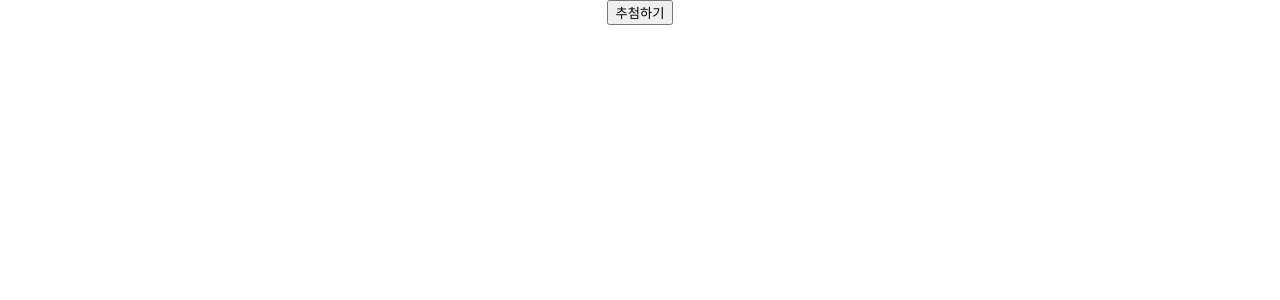
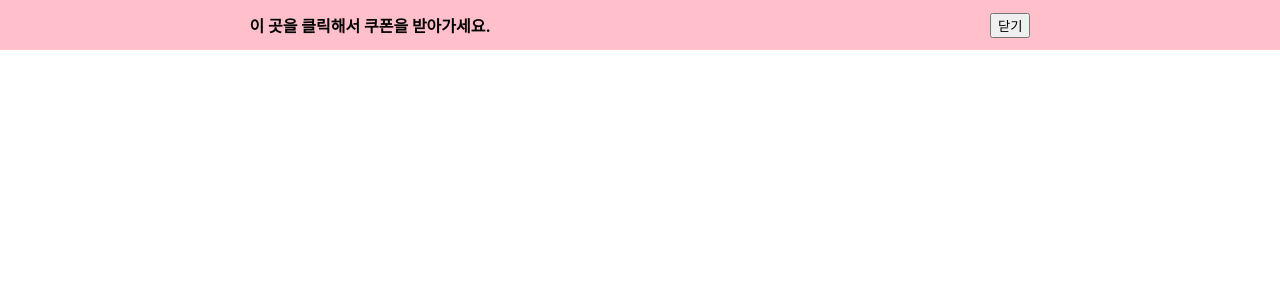
Before and after one commit to suga-ming/react, a React (Create React App) app in the folder practice/: page / in a window 1280 px wide. Shown: the top 300 px of the page. Built offline with nearby package versions, Linux system fonts and the light colour scheme.

Commit message:
component

```diff
--- a/practice/src/App.js
+++ b/practice/src/App.js
@@ -8,6 +8,7 @@
 import Clock from "./components/Clock";
 import FunctionClock from "./components/FunctionClock";
 import Random from "./components/Random";
+import Banner from "./components/Banner";
 
 function App() {
   const [cards, setCards] = useState([]);
@@ -28,11 +29,15 @@
     setPicked([...picked, randomItem]);
   }
 
-  console.log(picked);
-
   useEffect(() => {
     setCards(datas);
   }, []);
+
+  const result = picked.map((pick) => (
+    <BusinessCard info={pick} key={pick.phoneNumber} />
+  ));
+
+  console.log(result);
 
   return (
     <div className="App">
@@ -41,8 +46,10 @@
       {/* <FunctionClock /> */}
       {/* <Random /> */}
 
-      {cards.length > 0 && <button onClick={Pick}>추첨하기</button>}
-      {picked.length > 0 && <BusinessCard info={picked[picked.length - 1]} />}
+      {/* {cards.length > 0 && <button onClick={Pick}>추첨하기</button>} */}
+      {/* {picked.length > 0 && <BusinessCard info={picked[picked.length - 1]} />} */}
+      {/* {picked.length > 0 && result} */}
+      {<Banner />}
     </div>
   );
 }
--- /dev/null
+++ b/practice/src/components/Banner.js
@@ -0,0 +1,31 @@
+import React, { useState } from "react";
+
+const Banner = () => {
+  const [visible, setVisible] = useState(true);
+  const jackpot = () => {
+    alert("10% 할인 쿠폰에 당첨 되었습니다");
+  };
+  const closed = (e) => {
+    e.stopPropagation();
+    setVisible(false);
+  };
+  return visible ? (
+    <div
+      onClick={jackpot}
+      style={{
+        backgroundColor: "pink",
+        fontWeight: "bold",
+        height: "50px",
+        display: "flex",
+        justifyContent: "space-around",
+        alignItems: "center",
+        cursor: "pointer",
+      }}
+    >
+      이 곳을 클릭해서 쿠폰을 받아가세요.
+      <button onClick={closed}>닫기</button>
+    </div>
+  ) : null;
+};
+
+export default Banner;
```
